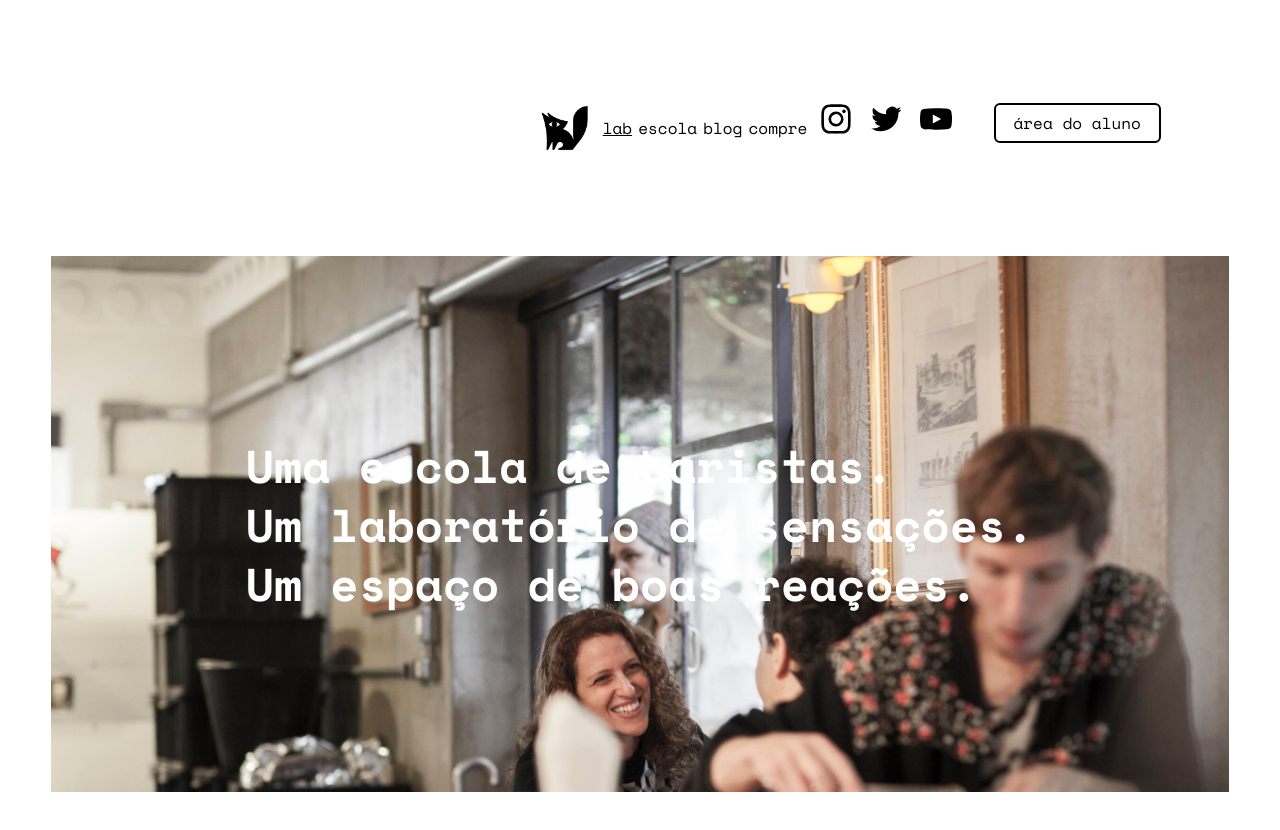
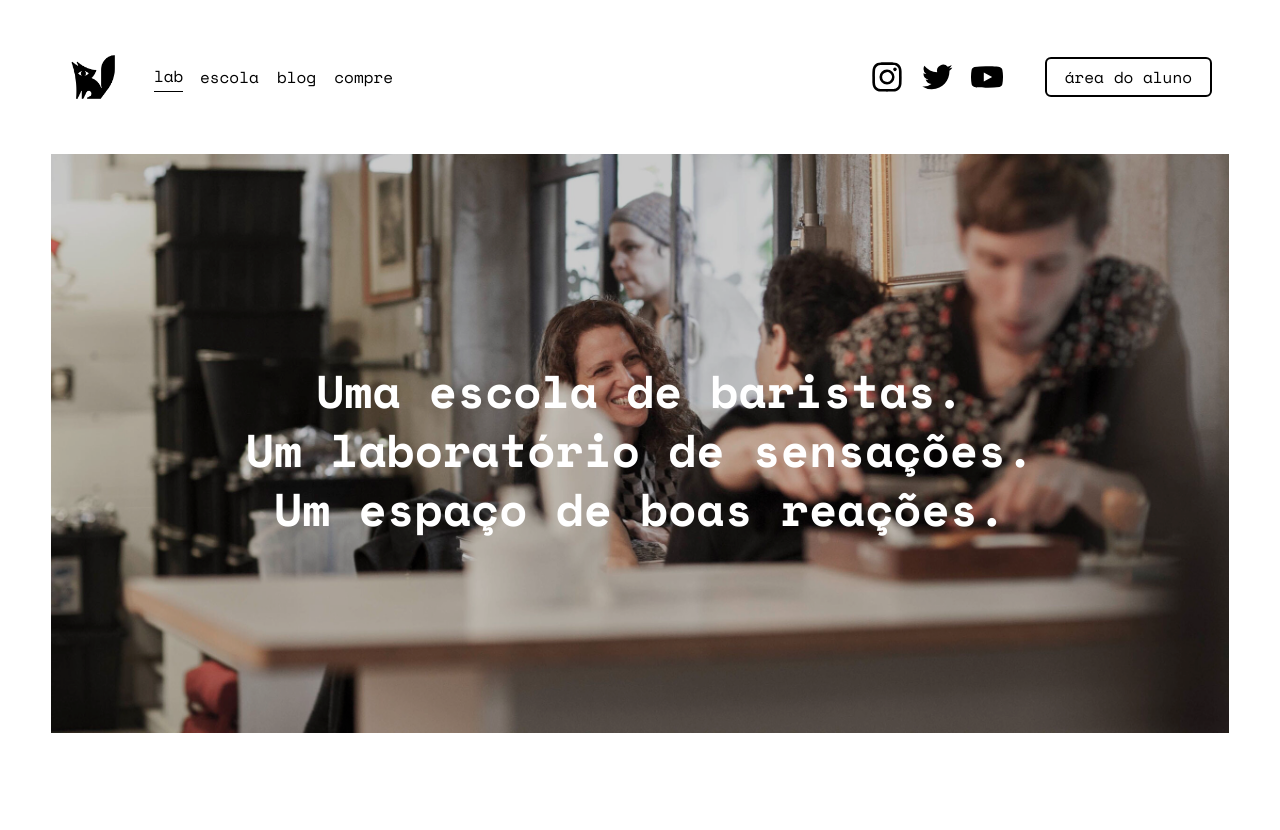
Before and after one commit to Vineasouza/coffeelab-clone, a plain HTML site: page index.html in a window 1280 px wide. After the commit the page ends 800 px from the top, so only its background shows below. Drawn offline with nearby package versions, Linux system fonts and the light colour scheme.

Commit message:
Add: ajustes finais no site

```diff
--- a/index.html
+++ b/index.html
@@ -1,42 +1,49 @@
 <!DOCTYPE html>
-<html lang="en">
+<html lang="pt-br">
   <head>
     <meta charset="UTF-8" />
     <meta http-equiv="X-UA-Compatible" content="IE=edge" />
     <meta name="viewport" content="width=device-width, initial-scale=1.0" />
-    <title>Coffee Lab &copy;</title>
+    <title>Coffee Lab</title>
+    <link rel="icon" type="image/png" href="./img/favicon.ico" />
     <link rel="stylesheet" href="./styles/reset.css" />
     <link rel="stylesheet" href="./styles/styles.css" />
   </head>
   <body>
+    <section class="page-section">
       <header class="header">
-      <div class="header-wrapper">
+        <div class="header-title-wrapper">
+          <div class="header-img-logo-wrapper">
             <img
               src="./img/LOGO-Principal.png"
               alt="Logo Coffee Lab"
               class="header-img-logo"
             />
+          </div>
           <nav class="header-nav">
             <a href="#" class="header-nav-title-lab">lab</a>
             <a href="#" class="header-nav-title">escola</a>
             <a href="#" class="header-nav-title">blog</a>
             <a href="#" class="header-nav-title">compre</a>
           </nav>
+        </div>
         <div class="actions-container">
           <div class="social-icon-container">
-          <a href="google.com">
+            <a href="https://www.instagram.com/coffeelab_br/" target="_blank">
               <img
                 src="./img/instagram-fill.svg"
                 alt="HTML tutorial"
                 class="social-icon"
             /></a>
-          <a href="google.com">
+            <a href="https://twitter.com/" target="_blank">
               <img
                 src="./img/twitter-fill.svg"
                 alt="HTML tutorial"
                 class="social-icon"
             /></a>
-          <a href="google.com"
+            <a
+              href="https://www.youtube.com/channel/UC0t820EbCGCeaCWIEdtD-zQ"
+              target="_blank"
               ><img
                 src="./img/youtube-fill.svg"
                 alt="HTML tutorial"
@@ -47,7 +54,11 @@
         </div>
       </header>
       <div class="container">
-      <section class="imgcontainer">
+        <img
+          class="img"
+          src="./img/img-background.jpg"
+          alt="Imagem da Cafeteria"
+        />
         <div class="content-wrapper">
           <strong class="content-text"
             >Uma escola de baristas. <br />
@@ -55,8 +66,7 @@
             Um espaço de boas reações.
           </strong>
         </div>
+      </div>
     </section>
-    </div>
-
   </body>
 </html>
--- a/styles/styles.css
+++ b/styles/styles.css
@@ -1,5 +1,4 @@
 @import url("https://fonts.googleapis.com/css2?family=Space+Mono:wght@400;700&display=swap");
-
 
 img {
   max-width: 100%;
@@ -16,15 +15,32 @@ header {
   padding: 6.5vh 8.5vh;
 }
 
+.page-section {
+  min-height: 100vh;
+}
+
 .actions-container {
+  width: fit-content;
   height: 28px;
 
   display: flex;
   justify-content: center;
+  align-items: center;
+}
+
+.social-icon-container {
+  height: fit-content;
+}
+
+.social-icon-container,
+a {
+  line-height: 0;
+  padding: 0;
+  margin: 0;
 }
 
 .login-button {
-  height: 28px;
+  height: 32px;
 
   display: flex;
   align-items: center;
@@ -43,7 +59,7 @@ header {
   cursor: pointer;
 
   transition: background-color 0.1s linear, color 0.1s linear;
-  animation: fade-in 1s forwards;
+  animation: fade-in-button 1s forwards;
 }
 
 .login-button:hover {
@@ -55,7 +71,6 @@ header {
 .social-icon {
   width: 32px;
   height: 32px;
-
   margin-left: 8px;
 }
 
@@ -64,21 +79,28 @@ header {
 }
 
 .header {
+  width: 100%;
   display: flex;
   flex-wrap: nowrap;
-  margin-top: 4vw;
-  margin-bottom: 4vw;
-  margin-left: 4vw;
-  margin-right: 4vw;
+  align-items: center;
+  justify-content: space-between;
+}
+
+.header-img-logo-wrapper {
+  width: 50px;
+  height: 50px;
+  margin-right: 36px;
+  position: relative;
 }
 
 .header-img-logo {
-  width: auto;
+  width: 50px;
   height: 50px;
-  margin-right: 10px;
+  position: absolute;
+  animation: fade-in-button 1s forwards;
 }
 
-.header-wrapper {
+.header-title-wrapper {
   display: flex;
   flex-direction: row;
 }
@@ -93,13 +115,16 @@ header {
 }
 
 .header-nav-title-lab {
-  font-family: "Space Mono";
   font-weight: 400;
   font-size: 16px;
   line-height: 27px;
   color: #000000;
   padding: 1.6px;
-  margin-right: 3px;
+  padding: 0.1em 0;
+  margin-right: 9px;
+  border-bottom: 0.9px solid #000;
+  margin-bottom: 1px;
+  text-decoration: none;
 }
 
 .header-nav-title {
@@ -109,35 +134,37 @@ header {
   line-height: 27px;
   color: #000000;
   padding: 1.6px;
-  margin-right: 3px;
+  margin-right: 9px;
+  margin-left: 6px;
   text-decoration: none;
 }
 
 .container {
-  margin-top: 4vw;
+  width: 92vw;
+  height: calc(80vh - 50px);
   margin-bottom: 4vw;
   margin-left: 4vw;
   margin-right: 4vw;
+  overflow: hidden;
+  position: relative;
 }
 
-.imgcontainer {
-  background-image: url("/img/img-background.jpg");
-  background-size: cover;
-  align-items: center;
-  padding-top: 4vw;
-  padding-right: 4vw;
-  padding-bottom: 4vw;
-  padding-left: 4vw;
+.img {
+  position: absolute;
+  top: -35%;
+  filter: brightness(0.8);
 }
 
 .content-wrapper {
+  min-width: 800px;
+  width: 100%;
+  height: 100%;
+  font-size: 18px;
   display: flex;
+  align-items: center;
   justify-content: center;
-  padding-top: 10vmax;
-  padding-bottom: 10vmax;
-  padding-right: 6vw;
-  padding-left: 6vw;
-  box-sizing: border-box;
+  position: absolute;
+  animation: fade-in 1s forwards;
 }
 
 .content-text {
@@ -147,9 +174,10 @@ header {
   line-height: 59px;
   color: #ffffff;
   overflow-wrap: break-word;
+  text-align: center;
 }
 
-@keyframes fade-in {
+@keyframes fade-in-button {
   from {
     opacity: 0;
     top: 50%;
@@ -159,3 +187,25 @@ header {
     top: 0;
   }
 }
+
+@keyframes fade-in {
+  from {
+    opacity: 0;
+    top: 10%;
+  }
+  to {
+    opacity: 1;
+    top: 0%;
+  }
+}
+
+@keyframes fade-in-logo {
+  from {
+    opacity: 0;
+    top: 60%;
+  }
+  to {
+    opacity: 1;
+    top: 50%;
+  }
+}
```
Lines whose indentation alone changed are shown as unchanged.
